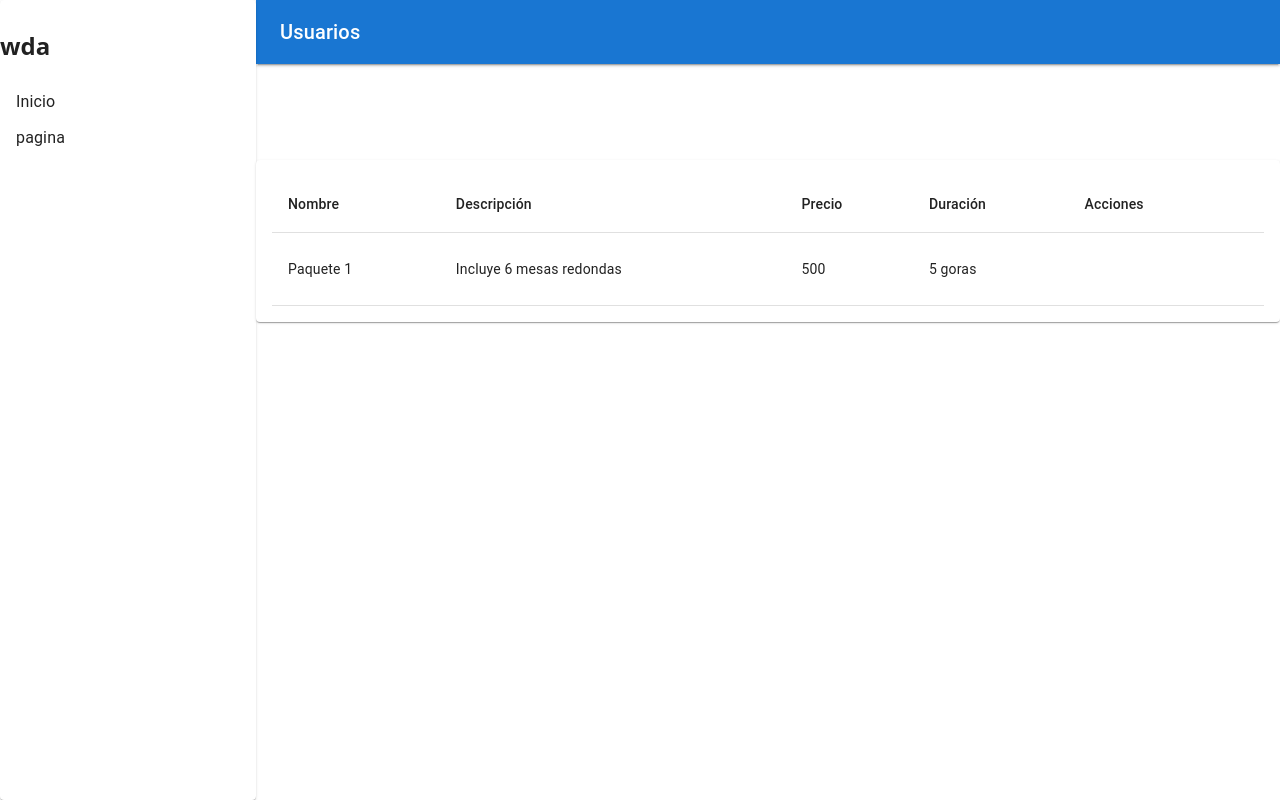
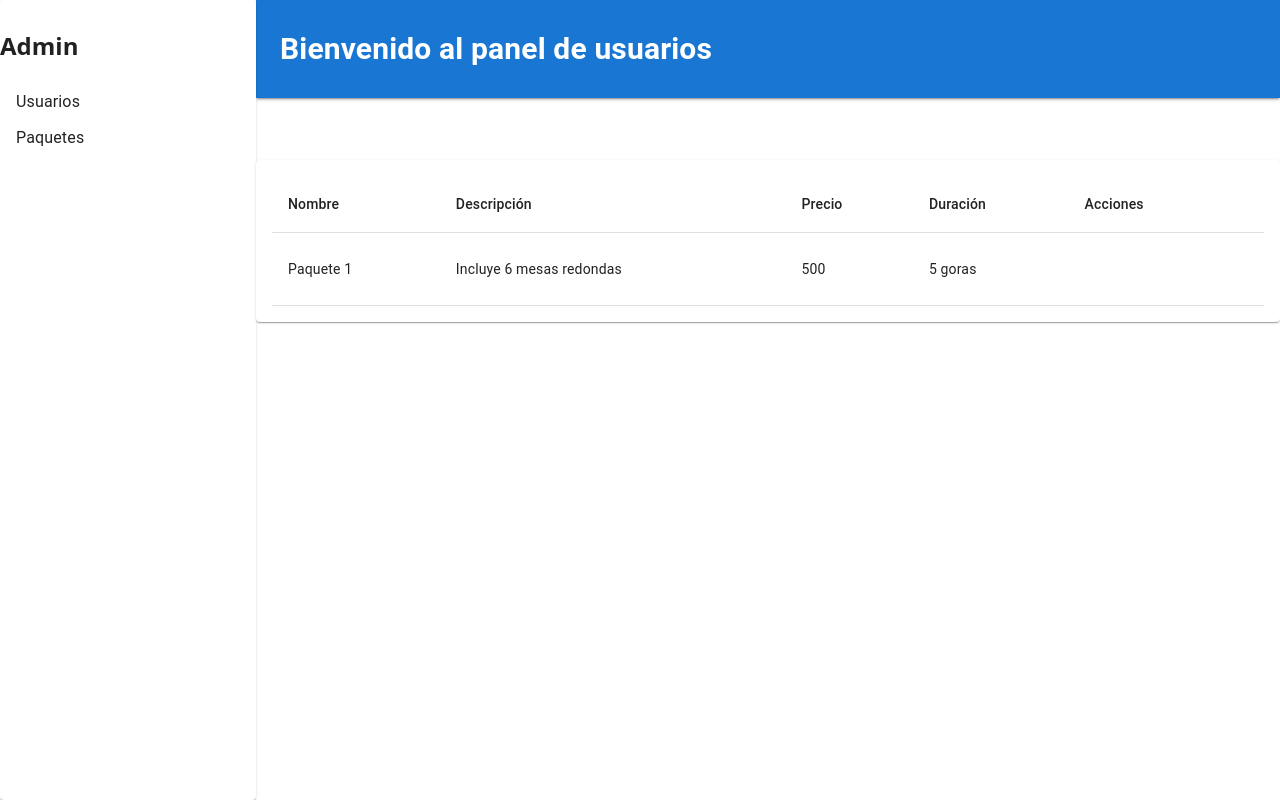
Before and after one commit to JoseAngelMarquez/pi-ata_pary_CITAS, a React (Vite) app in the folder frontend/: page /admin/Principal in a window 1280 px wide. Built offline with nearby package versions, Linux system fonts and the light colour scheme; some icons are missing.

Commit message:
Añade navBar personalizado para cada ruta

```diff
--- a/frontend/src/Layouts/LayoutAdmin.jsx
+++ b/frontend/src/Layouts/LayoutAdmin.jsx
@@ -1,16 +1,28 @@
 import React from "react";
 import { MenuList, MenuItem, Paper } from "@mui/material";
-import { Link, Outlet } from "react-router-dom";
+import { Link, Outlet, useLocation } from "react-router-dom";
 import layoutStyles from "../styles/LayoutAdmin.module.css";
 import appStyles from "../styles/App.module.css";
 import NavBar from "../components/navBar"
 
 function LayoutAdmin() {
+const location = useLocation();
+
+const navConfig = {
+  "/admin/Principal": "Bienvenido al panel de usuarios",
+  "/admin/Usuarios": "Gestión de paquetes",
+};
+
+// Obtenemos mensaje según ruta
+const message = navConfig[location.pathname] || null;
+
+
   return (
 
     <div className={appStyles.parent}>
      <div className={appStyles.div2}>
-      <NavBar />
+     {message && <NavBar message={message} />}
+
      </div>
       <aside className={appStyles.div1}>
 
@@ -18,13 +30,13 @@ function LayoutAdmin() {
 
           <MenuList>
 
-          <h1>wda</h1>
+          <h1>Admin</h1>
 
             <MenuItem component={Link} to="/admin/Principal">
-              Inicio
+              Usuarios
             </MenuItem>
             <MenuItem component={Link} to="/admin/Usuarios">
-              pagina
+              Paquetes
             </MenuItem>
 
           </MenuList>
--- a/frontend/src/components/navBar.jsx
+++ b/frontend/src/components/navBar.jsx
@@ -3,13 +3,13 @@ import AppBar from "@mui/material/AppBar";
 import Toolbar from "@mui/material/Toolbar";
 import Typography from "@mui/material/Typography";
 
-function NavBar() {
+function NavBar({message}) {
   return (
     <AppBar position="static"  sx={{ boxShadow: 2 }}>
       <Toolbar sx={{ display: "flex", justifyContent: "space-between" }}>
         {/* Título */}
         <Typography variant="h6" component="div">
-          Usuarios
+        <h2>{message}</h2>
         </Typography>
       </Toolbar>
     </AppBar>
```
